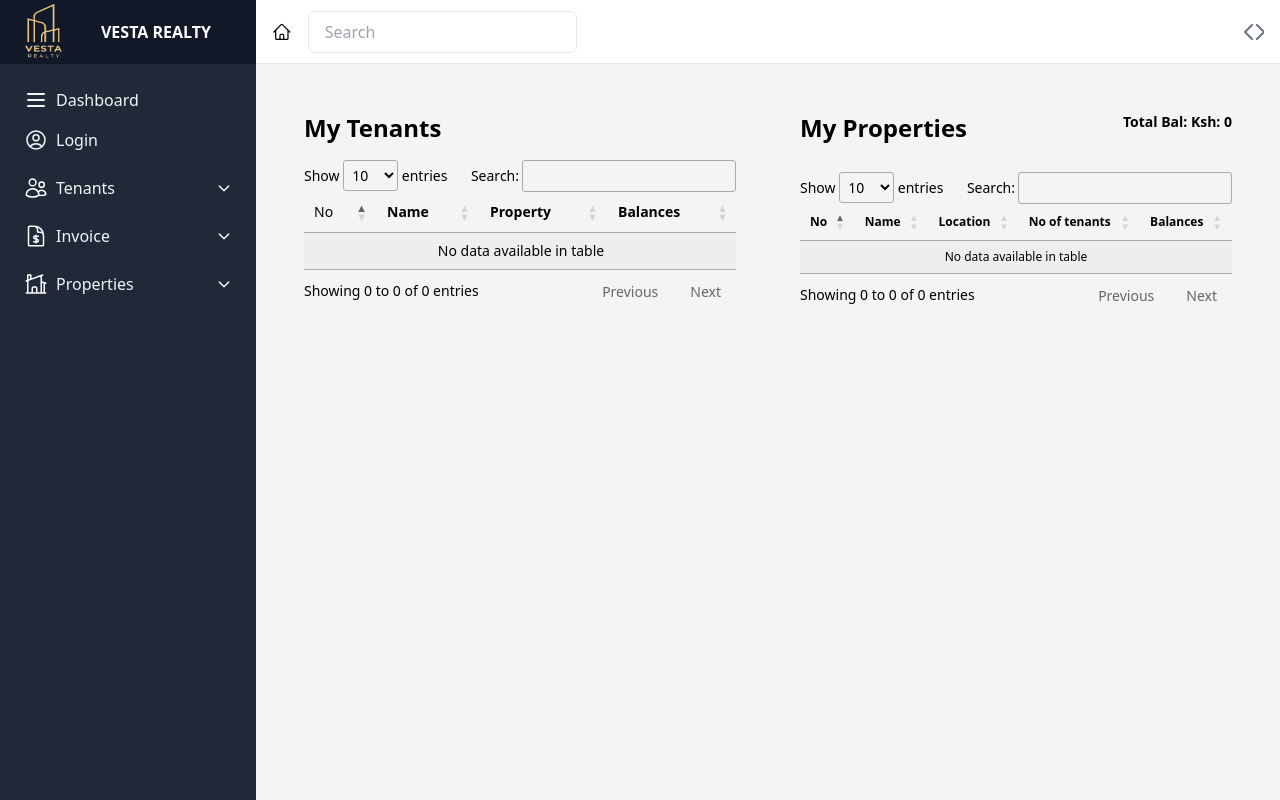
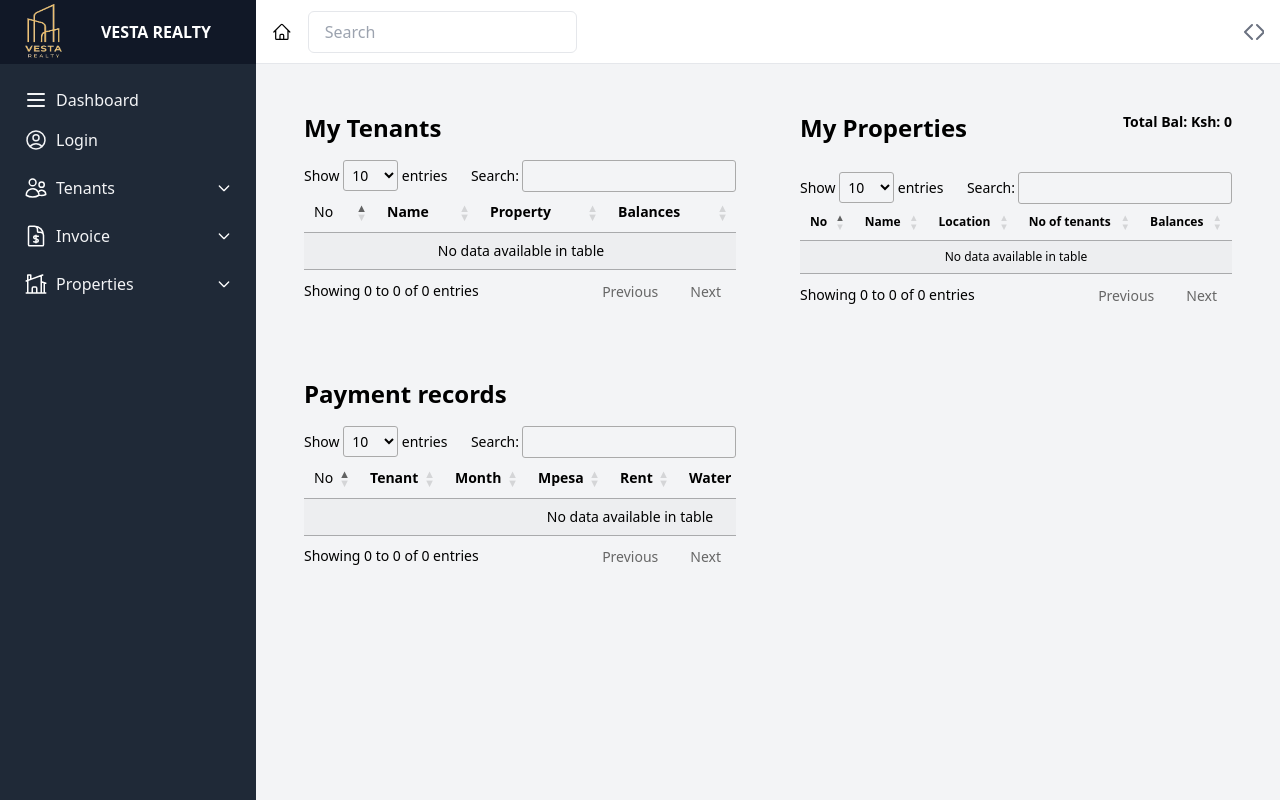
Before and after one commit to Simon0017/VestaRealty, a Django app: page /dashboard in a window 1280 px wide. Run offline with Django 5.2, Linux system fonts and the light colour scheme; the visitor is signed in with stand-in values (Sample User, id 1); data that the repository does not hold is empty; some libraries are stand-ins or nearby versions.

Commit message:
dashboard updated and change in the invoice creation

```diff
--- a/VestaRealty/templates/create_invoice.html
+++ b/VestaRealty/templates/create_invoice.html
@@ -52,10 +52,10 @@ Vesta Realty | Create Invoice
         <form action="" id="form">
         {% csrf_token %}
             <div class="w-80 rounded bg-gray-50 px-6 pt-8 shadow-lg" id="invoice">
-                <img src="https://images.pexels.com/photos/1481105/pexels-photo-1481105.jpeg" alt="chippz" class="mx-auto w-16 rounded-md shadow-md" />
+                <img src="{% static 'img/logo.png' %}" alt="logo" class="mx-auto w-16 rounded-md shadow-md blur-xs shadow-yellow-100" />
                 <div class="flex flex-col justify-center items-center gap-2">
-                    <h4 class="font-semibold">Martin Estate</h4>
-                    <p class="text-xs">martinwafula@gmail.com</p>
+                    <h4 class="font-semibold">{{request.user.username}}'s Estates</h4>
+                    <p class="text-xs">{{request.user.email}} </p>
                 </div>
                 <div class="flex flex-col gap-3  py-6 text-xs">
                     <p class="flex justify-between">
--- a/VestaRealty/templates/dashboard.html
+++ b/VestaRealty/templates/dashboard.html
@@ -11,6 +11,8 @@
     <div class="p-4">
 
         <div class="grid grid-cols-1 md:grid-cols-2">
+
+            <!-- My Tenants -->
             <div class="container col-span-1 mx-auto px-4 sm:px-6 lg:px-8 py-8">
                 <h2 class="text-2xl font-bold mb-4">My Tenants</h2>
                 <div class="overflow-x-auto text-sm">
@@ -37,6 +39,8 @@
                 </div>
             </div>
 
+
+            <!-- Properties -->
             <div class="col-span-1">
                 <div class="container col-span-1 mx-auto px-4 sm:px-6 lg:px-8 py-8">
                     <div class="flex flex-col md:flex-row justify-between mb-3">
@@ -69,6 +73,42 @@
                     </div>
                 </div>
             </div>
+
+            <!-- Pyment records -->
+            <div class="container col-span-1 mx-auto px-4 sm:px-6 lg:px-8 py-8">
+                <h2 class="text-2xl font-bold mb-4">Payment records</h2>
+                <div class="overflow-x-auto text-sm">
+                    <table id="example_3" class="table-auto w-full stripe order-column row-border display">
+                        <thead>
+                            <tr>
+                                <td class="p-2">No</td>
+                                <th class="p-2">Tenant</th>
+                                <th class="p-2">Month</th>
+                                <th class="p-2">Mpesa</th>
+                                <th class="p-2">Rent</th>
+                                <th class="p-2">Water</th>
+                                <th class="p-2">Electricity</th>
+                                <th class="p-2">Balance</th>
+                            </tr>
+                        </thead>
+                        <tbody>
+                            {% for payment in payments %}
+                                <tr>
+                                    <td class="border p-2">{{forloop.counter}}</td>
+                                    <td class="border p-2 font-semibold">{{payment.tenant.name}}</td>
+                                    <td class="border p-2 text-xs font-semibold">{{payment.month}} </td>
+                                    <td class="border p-2">{{payment.mpesa_code}}</td>
+                                    <td class="border p-2">Ksh{{payment.rent}}</td>
+                                    <td class="border p-2">Ksh{{payment.water_bills}}</td>
+                                    <td class="border p-2">Ksh{{payment.electricity_bills}}</td>
+                                    <td class="border p-2 text-xs font-semibold tracking-wide">Ksh: {{payment.balance_carried_down}}</td>
+                                </tr>
+                            {% endfor %}
+                        </tbody>
+                    </table>
+                </div>
+            </div>
+
         </div>
 
     </div>
@@ -86,6 +126,9 @@
             $('#example_2').DataTable({
                 // Add any customization options here
             });
+            $('#example_3').DataTable({
+                // Add any customization options here
+            });
         });
     </script>
 
--- a/VestaRealty/views.py
+++ b/VestaRealty/views.py
@@ -126,11 +126,20 @@ def dashboard(request):
     for bal in modified_property:
         total_balance = total_balance + bal['balances']
 
+    # get the invoices paid record
+    paid_inv = []
+    tenants_ = list(request.user.tenants.all())
+    for tenant in tenants_:
+        tenants_paid_inv = list(tenant.paid_tenant.all())
+        for inv in tenants_paid_inv:
+            paid_inv.append(inv)
+
 
     context = {
         'tenants':tenants_information,
         'properties':modified_property,
         'total':total_balance,
+        'payments':paid_inv
     }
     return render(request,'dashboard.html',context)
 
```
Also changed, not shown: VestaRealty/static/css/output.css (+34 -9 lines).
